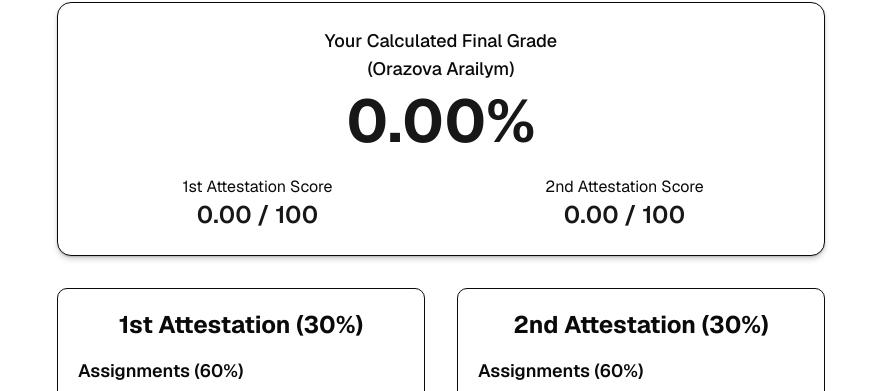
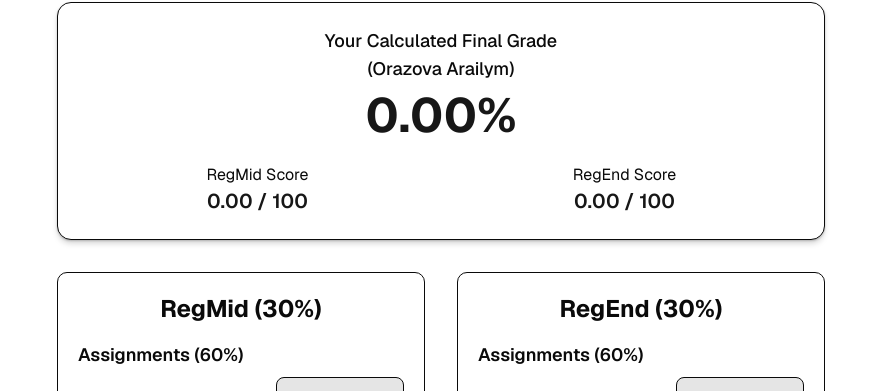
Before and after one commit to Adilkhan-Ersin/AITU-calculator, a React (Vite) app: page / in a window 1280 px wide. Both pictures are taken after a click on the button "Programming". Shown: the part 394-785 px from the top of the page, without its empty margins (199-1087 px from the left). Built offline with nearby package versions, Linux system fonts and the light colour scheme; no server answers.

Commit message:
Text changes

```diff
--- a/src/App.tsx
+++ b/src/App.tsx
@@ -59,7 +59,7 @@ export default function App() {
             </p>
           </header>
 
-          <main className="mt-4">
+          <main className="">
             {renderCalculator()}
           </main>
           <Footer />
--- a/src/components/DiscreateMath.tsx
+++ b/src/components/DiscreateMath.tsx
@@ -53,14 +53,14 @@ function Programming() {
     // Helper function to parse input strings to numbers, defaulting to 0
     const p = (val: string) => parseFloat(val) || 0;
 
-    // --- 1st Attestation Calculation ---
+    // --- RegMid Calculation ---
     const avgLectureQuiz = ((p(lectureQuiz11) + p(lectureQuiz12) + p(lectureQuiz13) + p(lectureQuiz14)) / 4);
     const avgAssignments1 = (((p(quiz) + (avgLectureQuiz)) / 100) * 20 + (((p(classwork) + p(homework)) / 100) * 10));
     const midtermScore = (p(midtermQuiz) / 100) * 40;
     const calculatedAtt1 = (avgAssignments1) + (midtermScore);
     setAttestation1(calculatedAtt1);
 
-    // --- 2nd Attestation Calculation ---
+    // --- RegEnd Calculation ---
     const avgLectureQuiz2 = ((p(lectureQuiz21) + p(lectureQuiz22) + p(lectureQuiz23) + p(lectureQuiz24)) / 4);
     const avgAssignments2 = (((p(quiz2) + (avgLectureQuiz2)) / 100) * 20 + (((p(classwork2) + p(homework2)) / 100) * 10));
     const endtermScore = (p(endtermQuiz) / 100) * 40;
@@ -87,26 +87,26 @@ function Programming() {
           <h2 className="text-lg font-medium text-foreground text-center">
             Your Calculated Final Grade < br/> (Duman Adilet)
           </h2>
-          <p className="text-6xl font-bold text-center text-primary mt-2">
+          <p className="text-5xl font-bold text-center text-primary mt-2">
             {finalGrade.toFixed(2)}%
           </p>
-          <div className="mt-6 grid grid-cols-1 sm:grid-cols-2 gap-4 text-center">
+          <div className="mt-6 grid grid-cols-2 gap-4 text-center">
             <div>
-                <p className="text-foreground">1st Attestation Score</p>
-                <p className="text-2xl font-semibold text-accent-foreground">{attestation1.toFixed(2)} / 100</p>
+                <p className="text-foreground">RegMid Score</p>
+                <p className="text-xl font-semibold text-accent-foreground">{attestation1.toFixed(2)} / 100</p>
             </div>
             <div>
-                <p className="text-foreground">2nd Attestation Score</p>
-                <p className="text-2xl font-semibold text-accent-foreground">{attestation2.toFixed(2)} / 100</p>
+                <p className="text-foreground">RegEnd Score</p>
+                <p className="text-xl font-semibold text-accent-foreground">{attestation2.toFixed(2)} / 100</p>
             </div>
           </div>
         </div>
 
         {/* --- GRADE INPUTS --- */}
         <div className="grid grid-cols-1 md:grid-cols-2 gap-8">
-            {/* 1st Attestation Column */}
+            {/* RegMid Column */}
             <div className="bg-card p-5 rounded-lg border border-foreground">
-                <h3 className="text-2xl font-bold mb-4 text-center">1st Attestation (30%)</h3>
+                <h3 className="text-2xl font-bold mb-4 text-center">RegMid (30%)</h3>
                 <h4 className="font-semibold text-lg mb-2 text-foreground">Assignments (60%)</h4>
                 <GradeInput label="Quiz" value={quiz} onChange={setQuiz} />
                 <GradeInput label="Homework" value={homework} onChange={setHomework} />
@@ -120,10 +120,10 @@ function Programming() {
                 <GradeInput label="Exam" value={midtermQuiz} onChange={setMidtermQuiz} />
             </div>
 
-            {/* 2nd Attestation & Final Column */}
+            {/* RegEnd & Final Column */}
             <div>
                 <div className="bg-card p-5 rounded-lg border border-foreground mb-8">
-                    <h3 className="text-2xl font-bold mb-4 text-center">2nd Attestation (30%)</h3>
+                    <h3 className="text-2xl font-bold mb-4 text-center">RegEnd (30%)</h3>
                     <h4 className="font-semibold text-lg mb-2 text-foreground">Assignments (60%)</h4>
                     <GradeInput label="Quiz" value={quiz2} onChange={setQuiz2} />
                     <GradeInput label="Homework" value={homework2} onChange={setHomework2} />
--- a/src/components/Dynamic.tsx
+++ b/src/components/Dynamic.tsx
@@ -286,7 +286,7 @@ export default function DynamicGradeCalculator() {
         <h2 className="text-lg font-medium text-foreground text-center">
           Your Calculated Final Grade
         </h2>
-        <p className="text-6xl font-bold text-center text-primary mt-2">
+        <p className="text-5xl font-bold text-center text-primary mt-2">
           {finalGrade.toFixed(2)}%
         </p>
 
@@ -295,7 +295,7 @@ export default function DynamicGradeCalculator() {
           <p className="text-foreground">
             Total Weight: {totalWeightPercentage}%
             {totalWeightPercentage !== 100 && (
-              <span className="text-primary ml-2">
+              <span className="text-destructive ml-2"><br />
                 (Should be 100% - currently {totalWeightPercentage > 100 ? 'over' : 'under'})
               </span>
             )}
--- a/src/components/English.tsx
+++ b/src/components/English.tsx
@@ -43,12 +43,12 @@ function Programming() {
     // Helper function to parse input strings to numbers, defaulting to 0
     const p = (val: string) => parseFloat(val) || 0;
 
-    // --- 1st Attestation Calculation ---
+    // --- RegMid Calculation ---
     const avgAssignments1 = (p(assignment1) + p(assignment2));
     const calculatedAtt1 = ((avgAssignments1) + (p(midtermQuiz))) / 3;
     setAttestation1(calculatedAtt1);
 
-    // --- 2nd Attestation Calculation ---
+    // --- RegEnd Calculation ---
     const avgAssignments2 = (p(assignment3) + p(assignment4));
     const calculatedAtt2 = ((avgAssignments2) + (p(endtermQuiz))) / 3;
     setAttestation2(calculatedAtt2);
@@ -74,26 +74,26 @@ function Programming() {
           <h2 className="text-lg font-medium text-foreground text-center">
             Your Calculated Final Grade < br/>(B1-, Rakisheva Tolkyn)
           </h2>
-          <p className="text-6xl font-bold text-center text-primary mt-2">
+          <p className="text-5xl font-bold text-center text-primary mt-2">
             {finalGrade.toFixed(2)}%
           </p>
-          <div className="mt-6 grid grid-cols-1 sm:grid-cols-2 gap-4 text-center">
+          <div className="mt-6 grid grid-cols-2 gap-4 text-center">
             <div>
-                <p className="text-foreground">1st Attestation Score</p>
-                <p className="text-2xl font-semibold text-accent-foreground">{attestation1.toFixed(2)} / 100</p>
+                <p className="text-foreground">RegMid Score</p>
+                <p className="text-xl font-semibold text-accent-foreground">{attestation1.toFixed(2)} / 100</p>
             </div>
             <div>
-                <p className="text-foreground">2nd Attestation Score</p>
-                <p className="text-2xl font-semibold text-accent-foreground">{attestation2.toFixed(2)} / 100</p>
+                <p className="text-foreground">RegEnd Score</p>
+                <p className="text-xl font-semibold text-accent-foreground">{attestation2.toFixed(2)} / 100</p>
             </div>
           </div>
         </div>
 
         {/* --- GRADE INPUTS --- */}
         <div className="grid grid-cols-1 md:grid-cols-2 gap-8">
-            {/* 1st Attestation Column */}
+            {/* RegMid Column */}
             <div className="bg-card p-5 rounded-lg border border-foreground">
-                <h3 className="text-2xl font-bold mb-4 text-center">1st Attestation (30%)</h3>
+                <h3 className="text-2xl font-bold mb-4 text-center">RegMid (30%)</h3>
                 <h4 className="font-semibold text-lg mb-2 text-foreground">Assignments (20%)</h4>
                 <GradeInput label="CV presentation" value={assignment1} onChange={setAssignment1} />
                 <GradeInput label="Speaking Cards" value={assignment2} onChange={setAssignment2} />
@@ -102,10 +102,10 @@ function Programming() {
                 <GradeInput label="Quiz" value={midtermQuiz} onChange={setMidtermQuiz} />
             </div>
 
-            {/* 2nd Attestation & Final Column */}
+            {/* RegEnd & Final Column */}
             <div>
                 <div className="bg-card p-5 rounded-lg border border-foreground mb-8">
-                    <h3 className="text-2xl font-bold mb-4 text-center">2nd Attestation (30%)</h3>
+                    <h3 className="text-2xl font-bold mb-4 text-center">RegEnd (30%)</h3>
                     <h4 className="font-semibold text-lg mb-2 text-foreground">Assignments (20%)</h4>
                     <GradeInput label="Case study" value={assignment3} onChange={setAssignment3} />
                     <GradeInput label="Pitch Speech" value={assignment4} onChange={setAssignment4} />
--- a/src/components/Footer.tsx
+++ b/src/components/Footer.tsx
@@ -14,8 +14,8 @@ export default function Footer() {
           <li>Тотал меньше 70 — минус стипендия</li>
           <li>Тотал меньше 50 — летник</li>
           <li>Регтерм меньше 50 — летник</li>
-          <li>РегМид (1st Attestation Score) меньше 25 — летник</li>
-          <li>РегЭнд (2nd Attestation Score) меньше 25 — летник</li>
+          <li>РегМид меньше 25 — летник</li>
+          <li>РегЭнд меньше 25 — летник</li>
         </ul>
         <h3 className="font-bold text-foreground text-sm sm:text-base mb-1">При обнаружении списывания — <span className="text-primary">ОТЧИСЛЕНИЕ.</span></h3>
       </div>
--- a/src/components/ICT.tsx
+++ b/src/components/ICT.tsx
@@ -47,13 +47,13 @@ function Programming() {
     // Helper function to parse input strings to numbers, defaulting to 0
     const p = (val: string) => parseFloat(val) || 0;
 
-    // --- 1st Attestation Calculation ---
+    // --- RegMid Calculation ---
     const avgAssignments1 = (((p(assignment1) + p(assignment2)) / 100) * 25) + (((p(quiz) + p(learn)) / 100) * 10);
     const midtermScore = (p(midtermQuiz) / 100) * 30;
     const calculatedAtt1 = (avgAssignments1) + (midtermScore);
     setAttestation1(calculatedAtt1);
 
-    // --- 2nd Attestation Calculation ---
+    // --- RegEnd Calculation ---
     const avgAssignments2 = (((p(assignment3) + p(assignment4)) / 100) * 25) + (((p(quiz2) + p(learn2)) / 100) * 10);
     const endtermScore = (p(endtermQuiz) / 100) * 30;
     const calculatedAtt2 = (avgAssignments2) + (endtermScore);
@@ -80,26 +80,26 @@ function Programming() {
           <h2 className="text-lg font-medium text-foreground text-center">
             Your Calculated Final Grade < br/> (Azimbayev Baurzhan)
           </h2>
-          <p className="text-6xl font-bold text-center text-primary mt-2">
+          <p className="text-5xl font-bold text-center text-primary mt-2">
             {finalGrade.toFixed(2)}%
           </p>
-          <div className="mt-6 grid grid-cols-1 sm:grid-cols-2 gap-4 text-center">
+          <div className="mt-6 grid grid-cols-2 gap-4 text-center">
             <div>
-                <p className="text-foreground">1st Attestation Score</p>
-                <p className="text-2xl font-semibold text-accent-foreground">{attestation1.toFixed(2)} / 100</p>
+                <p className="text-foreground">RegMid Score</p>
+                <p className="text-xl font-semibold text-accent-foreground">{attestation1.toFixed(2)} / 100</p>
             </div>
             <div>
-                <p className="text-foreground">2nd Attestation Score</p>
-                <p className="text-2xl font-semibold text-accent-foreground">{attestation2.toFixed(2)} / 100</p>
+                <p className="text-foreground">RegEnd Score</p>
+                <p className="text-xl font-semibold text-accent-foreground">{attestation2.toFixed(2)} / 100</p>
             </div>
           </div>
         </div>
 
         {/* --- GRADE INPUTS --- */}
         <div className="grid grid-cols-1 md:grid-cols-2 gap-8">
-            {/* 1st Attestation Column */}
+            {/* RegMid Column */}
             <div className="bg-card p-5 rounded-lg border border-foreground">
-                <h3 className="text-2xl font-bold mb-4 text-center">1st Attestation (30%)</h3>
+                <h3 className="text-2xl font-bold mb-4 text-center">RegMid (30%)</h3>
                 <h4 className="font-semibold text-lg mb-2 text-foreground">Assignments (60%)</h4>
                 <GradeInput label="Assignment 1" value={assignment1} onChange={setAssignment1} />
                 <GradeInput label="Assignment 2" value={assignment2} onChange={setAssignment2} />
@@ -110,10 +110,10 @@ function Programming() {
                 <GradeInput label="Quiz" value={midtermQuiz} onChange={setMidtermQuiz} />
             </div>
 
-            {/* 2nd Attestation & Final Column */}
+            {/* RegEnd & Final Column */}
             <div>
                 <div className="bg-card p-5 rounded-lg border border-foreground mb-8">
-                    <h3 className="text-2xl font-bold mb-4 text-center">2nd Attestation (30%)</h3>
+                    <h3 className="text-2xl font-bold mb-4 text-center">RegEnd (30%)</h3>
                     <h4 className="font-semibold text-lg mb-2 text-foreground">Assignments (60%)</h4>
                     <GradeInput label="Assignment 3" value={assignment3} onChange={setAssignment3} />
                     <GradeInput label="Assignment 4" value={assignment4} onChange={setAssignment4} />
--- a/src/components/Navbar2.tsx
+++ b/src/components/Navbar2.tsx
@@ -538,7 +538,7 @@ export const Navbar08 = React.forwardRef<HTMLElement, Navbar08Props>(
                 <Popover>
                   <PopoverTrigger asChild>
                     <Button
-                      className="group h-8 w-8 hover:bg-accent hover:text-accent-foreground"
+                      className="group hover:bg-accent hover:text-accent-foreground"
                       variant="outline"
                       size="icon"
                     >
--- a/src/components/Programming.tsx
+++ b/src/components/Programming.tsx
@@ -47,13 +47,13 @@ function Programming() {
     // Helper function to parse input strings to numbers, defaulting to 0
     const p = (val: string) => parseFloat(val) || 0;
 
-    // --- 1st Attestation Calculation ---
+    // --- RegMid Calculation ---
     const avgAssignments1 = (p(assignment1) + p(assignment2) + p(assignment3)) / 3;
     const midtermScore = (((p(midtermQuiz) / 100) * 15) + ((p(midtermPractical) / 100) * 25)) / 40 * 100;
     const calculatedAtt1 = (avgAssignments1 * 0.6) + (midtermScore * 0.4);
     setAttestation1(calculatedAtt1);
 
-    // --- 2nd Attestation Calculation ---
+    // --- RegEnd Calculation ---
     const avgAssignments2 = (p(assignment4) + p(assignment5) + p(assignment6)) / 3;
     const endtermScore = (((p(endtermQuiz) / 100) * 15) + ((p(endtermPractical) / 100) * 25)) / 40 * 100;
     const calculatedAtt2 = (avgAssignments2 * 0.6) + (endtermScore * 0.4);
@@ -79,26 +79,26 @@ function Programming() {
           <h2 className="text-lg font-medium text-foreground text-center">
             Your Calculated Final Grade < br/> (Orazova Arailym)
           </h2>
-          <p className="text-6xl font-bold text-center text-primary mt-2">
+          <p className="text-5xl font-bold text-center text-primary mt-2">
             {finalGrade.toFixed(2)}%
           </p>
-          <div className="mt-6 grid grid-cols-1 sm:grid-cols-2 gap-4 text-center">
+          <div className="mt-6 grid grid-cols-2 gap-4 text-center">
             <div>
-                <p className="text-foreground">1st Attestation Score</p>
-                <p className="text-2xl font-semibold text-accent-foreground">{attestation1.toFixed(2)} / 100</p>
+                <p className="text-foreground">RegMid Score</p>
+                <p className="text-xl font-semibold text-accent-foreground">{attestation1.toFixed(2)} / 100</p>
             </div>
             <div>
-                <p className="text-foreground">2nd Attestation Score</p>
-                <p className="text-2xl font-semibold text-accent-foreground">{attestation2.toFixed(2)} / 100</p>
+                <p className="text-foreground">RegEnd Score</p>
+                <p className="text-xl font-semibold text-accent-foreground">{attestation2.toFixed(2)} / 100</p>
             </div>
           </div>
         </div>
 
         {/* --- GRADE INPUTS --- */}
         <div className="grid grid-cols-1 md:grid-cols-2 gap-8">
-            {/* 1st Attestation Column */}
+            {/* RegMid Column */}
             <div className="bg-card p-5 rounded-lg border border-foreground">
-                <h3 className="text-2xl font-bold mb-4 text-center">1st Attestation (30%)</h3>
+                <h3 className="text-2xl font-bold mb-4 text-center">RegMid (30%)</h3>
                 <h4 className="font-semibold text-lg mb-2 text-foreground">Assignments (60%)</h4>
                 <GradeInput label="Assignment 1" value={assignment1} onChange={setAssignment1} />
                 <GradeInput label="Assignment 2" value={assignment2} onChange={setAssignment2} />
@@ -109,10 +109,10 @@ function Programming() {
                 <GradeInput label="Practical Exam (25pts)" value={midtermPractical} onChange={setMidtermPractical} />
             </div>
 
-            {/* 2nd Attestation & Final Column */}
+            {/* RegEnd & Final Column */}
             <div>
                 <div className="bg-card p-5 rounded-lg border border-foreground mb-8">
-                    <h3 className="text-2xl font-bold mb-4 text-center">2nd Attestation (30%)</h3>
+                    <h3 className="text-2xl font-bold mb-4 text-center">RegEnd (30%)</h3>
                     <h4 className="font-semibold text-lg mb-2 text-foreground">Assignments (60%)</h4>
                     <GradeInput label="Assignment 4" value={assignment4} onChange={setAssignment4} />
                     <GradeInput label="Assignment 5" value={assignment5} onChange={setAssignment5} />
--- a/src/components/Psychology.tsx
+++ b/src/components/Psychology.tsx
@@ -45,13 +45,13 @@ function Programming() {
     // Helper function to parse input strings to numbers, defaulting to 0
     const p = (val: string) => parseFloat(val) || 0;
 
-    // --- 1st Attestation Calculation ---
+    // --- RegMid Calculation ---
     const avgAssignments1 = (((p(independedStudy) + p(quiz)) / 100) * 4) + ((p(practice) / 100) * 14);
     const midtermScore = (p(midtermQuiz) / 100) * 8;
     const calculatedAtt1 = ((avgAssignments1) + (midtermScore)) * 100 / 30;
     setAttestation1(calculatedAtt1);
 
-    // --- 2nd Attestation Calculation ---
+    // --- RegEnd Calculation ---
     const avgAssignments2 = (((p(independedStudy2) + p(quiz2)) / 100) * 4) + ((p(practice2) / 100) * 14);
     const endtermScore = (p(endtermQuiz) / 100) * 8;
     const calculatedAtt2 = ((avgAssignments2) + (endtermScore)) * 100 / 30;
@@ -77,26 +77,26 @@ function Programming() {
           <h2 className="text-lg font-medium text-foreground text-center">
             Your Calculated Final Grade < br/> (Nursulu Belessova)
           </h2>
-          <p className="text-6xl font-bold text-center text-primary mt-2">
+          <p className="text-5xl font-bold text-center text-primary mt-2">
             {finalGrade.toFixed(2)}%
           </p>
-          <div className="mt-6 grid grid-cols-1 sm:grid-cols-2 gap-4 text-center">
+          <div className="mt-6 grid grid-cols-2 gap-4 text-center">
             <div>
-                <p className="text-foreground">1st Attestation Score</p>
-                <p className="text-2xl font-semibold text-accent-foreground">{attestation1.toFixed(2)} / 100</p>
+                <p className="text-foreground">RegMid Score</p>
+                <p className="text-xl font-semibold text-accent-foreground">{attestation1.toFixed(2)} / 100</p>
             </div>
             <div>
-                <p className="text-foreground">2nd Attestation Score</p>
-                <p className="text-2xl font-semibold text-accent-foreground">{attestation2.toFixed(2)} / 100</p>
+                <p className="text-foreground">RegEnd Score</p>
+                <p className="text-xl font-semibold text-accent-foreground">{attestation2.toFixed(2)} / 100</p>
             </div>
           </div>
         </div>
 
         {/* --- GRADE INPUTS --- */}
         <div className="grid grid-cols-1 md:grid-cols-2 gap-8">
-            {/* 1st Attestation Column */}
+            {/* RegMid Column */}
             <div className="bg-card p-5 rounded-lg border border-foreground">
-                <h3 className="text-2xl font-bold mb-4 text-center">1st Attestation (30%)</h3>
+                <h3 className="text-2xl font-bold mb-4 text-center">RegMid (30%)</h3>
                 <h4 className="font-semibold text-lg mb-2 text-foreground">Assignments (70%)</h4>
                 <GradeInput label="Learn" value={quiz} onChange={setQuiz} />
                 <GradeInput label="Independent Study" value={independedStudy} onChange={setIndependedStudy} />
@@ -106,10 +106,10 @@ function Programming() {
                 <GradeInput label="Quiz" value={midtermQuiz} onChange={setMidtermQuiz} />
             </div>
 
-            {/* 2nd Attestation & Final Column */}
+            {/* RegEnd & Final Column */}
             <div>
                 <div className="bg-card p-5 rounded-lg border border-foreground mb-8">
-                    <h3 className="text-2xl font-bold mb-4 text-center">2nd Attestation (30%)</h3>
+                    <h3 className="text-2xl font-bold mb-4 text-center">RegEnd (30%)</h3>
                     <h4 className="font-semibold text-lg mb-2 text-foreground">Assignments (70%)</h4>
                     <GradeInput label="Learn" value={quiz2} onChange={setQuiz2} />
                     <GradeInput label="Independent Study" value={independedStudy2} onChange={setIndependedStudy2} />
--- a/src/components/Sociology.tsx
+++ b/src/components/Sociology.tsx
@@ -47,13 +47,13 @@ function Programming() {
     // Helper function to parse input strings to numbers, defaulting to 0
     const p = (val: string) => parseFloat(val) || 0;
 
-    // --- 1st Attestation Calculation ---
+    // --- RegMid Calculation ---
     const avgAssignments1 = (((p(assignment1) + p(assignment2)) / 100) * 20) + (((p(quiz) + p(sis)) / 100) * 10);
     const midtermScore = (p(midtermQuiz) / 100) * 40;
     const calculatedAtt1 = (avgAssignments1) + (midtermScore);
     setAttestation1(calculatedAtt1);
 
-    // --- 2nd Attestation Calculation ---
+    // --- RegEnd Calculation ---
     const avgAssignments2 = (((p(assignment3) + p(assignment4)) / 100) * 20) + (((p(quiz2) + p(sis2)) / 100) * 10);
     const endtermScore = (p(endtermQuiz) / 100) * 40;
     const calculatedAtt2 = (avgAssignments2) + (endtermScore);
@@ -79,26 +79,26 @@ function Programming() {
           <h2 className="text-lg font-medium text-foreground text-center">
             Your Calculated Final Grade < br/> (Zhanadilova Aigul)
           </h2>
-          <p className="text-6xl font-bold text-center text-primary mt-2">
+          <p className="text-5xl font-bold text-center text-primary mt-2">
             {finalGrade.toFixed(2)}%
           </p>
-          <div className="mt-6 grid grid-cols-1 sm:grid-cols-2 gap-4 text-center">
+          <div className="mt-6 grid grid-cols-2 gap-4 text-center">
             <div>
-                <p className="text-foreground">1st Attestation Score</p>
-                <p className="text-2xl font-semibold text-accent-foreground">{attestation1.toFixed(2)} / 100</p>
+                <p className="text-foreground">RegMid Score</p>
+                <p className="text-xl font-semibold text-accent-foreground">{attestation1.toFixed(2)} / 100</p>
             </div>
             <div>
-                <p className="text-foreground">2nd Attestation Score</p>
-                <p className="text-2xl font-semibold text-accent-foreground">{attestation2.toFixed(2)} / 100</p>
+                <p className="text-foreground">RegEnd Score</p>
+                <p className="text-xl font-semibold text-accent-foreground">{attestation2.toFixed(2)} / 100</p>
             </div>
           </div>
         </div>
 
         {/* --- GRADE INPUTS --- */}
         <div className="grid grid-cols-1 md:grid-cols-2 gap-8">
-            {/* 1st Attestation Column */}
+            {/* RegMid Column */}
             <div className="bg-card p-5 rounded-lg border border-foreground">
-                <h3 className="text-2xl font-bold mb-4 text-center">1st Attestation (30%)</h3>
+                <h3 className="text-2xl font-bold mb-4 text-center">RegMid (30%)</h3>
                 <h4 className="font-semibold text-lg mb-2 text-foreground">Assignments (60%)</h4>
                 <GradeInput label="Assignment 1" value={assignment1} onChange={setAssignment1} />
                 <GradeInput label="Assignment 2" value={assignment2} onChange={setAssignment2} />
@@ -109,10 +109,10 @@ function Programming() {
                 <GradeInput label="Quiz" value={midtermQuiz} onChange={setMidtermQuiz} />
             </div>
 
-            {/* 2nd Attestation & Final Column */}
+            {/* RegEnd & Final Column */}
             <div>
                 <div className="bg-card p-5 rounded-lg border border-foreground mb-8">
-                    <h3 className="text-2xl font-bold mb-4 text-center">2nd Attestation (30%)</h3>
+                    <h3 className="text-2xl font-bold mb-4 text-center">RegEnd (30%)</h3>
                     <h4 className="font-semibold text-lg mb-2 text-foreground">Assignments (60%)</h4>
                     <GradeInput label="Assignment 3" value={assignment3} onChange={setAssignment3} />
                     <GradeInput label="Assignment 4" value={assignment4} onChange={setAssignment4} />
```
